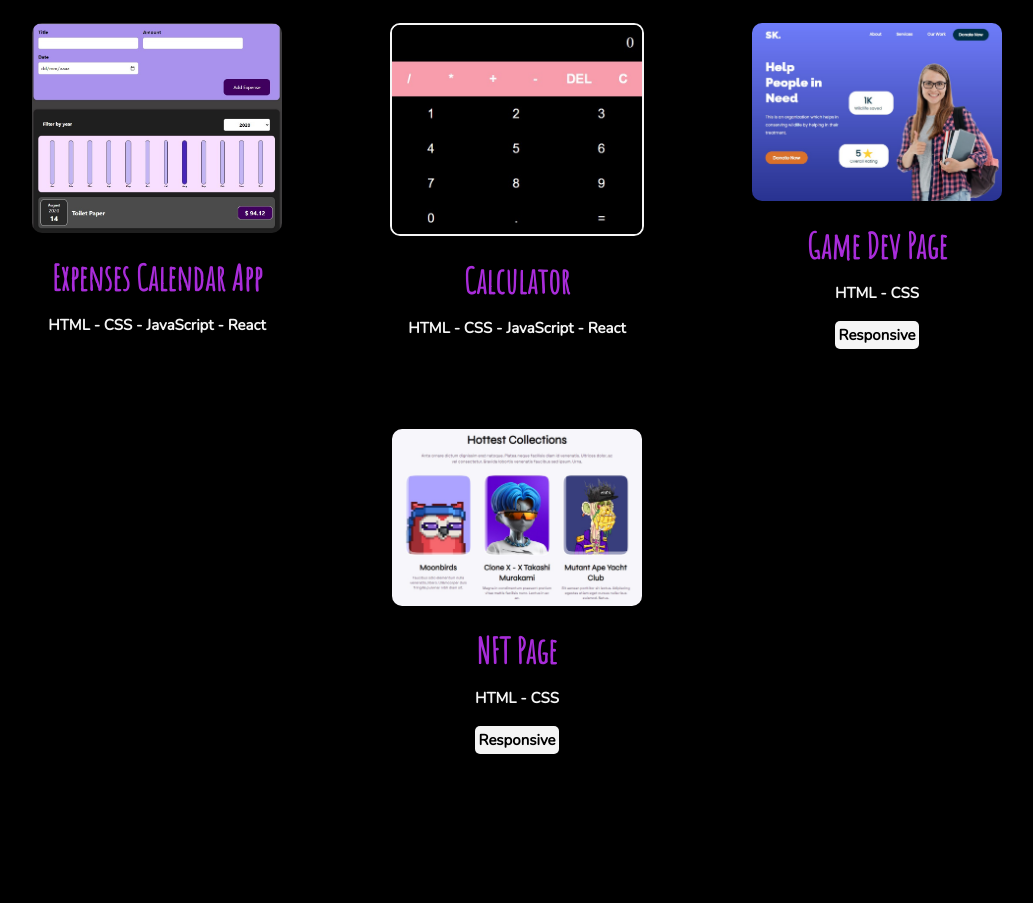
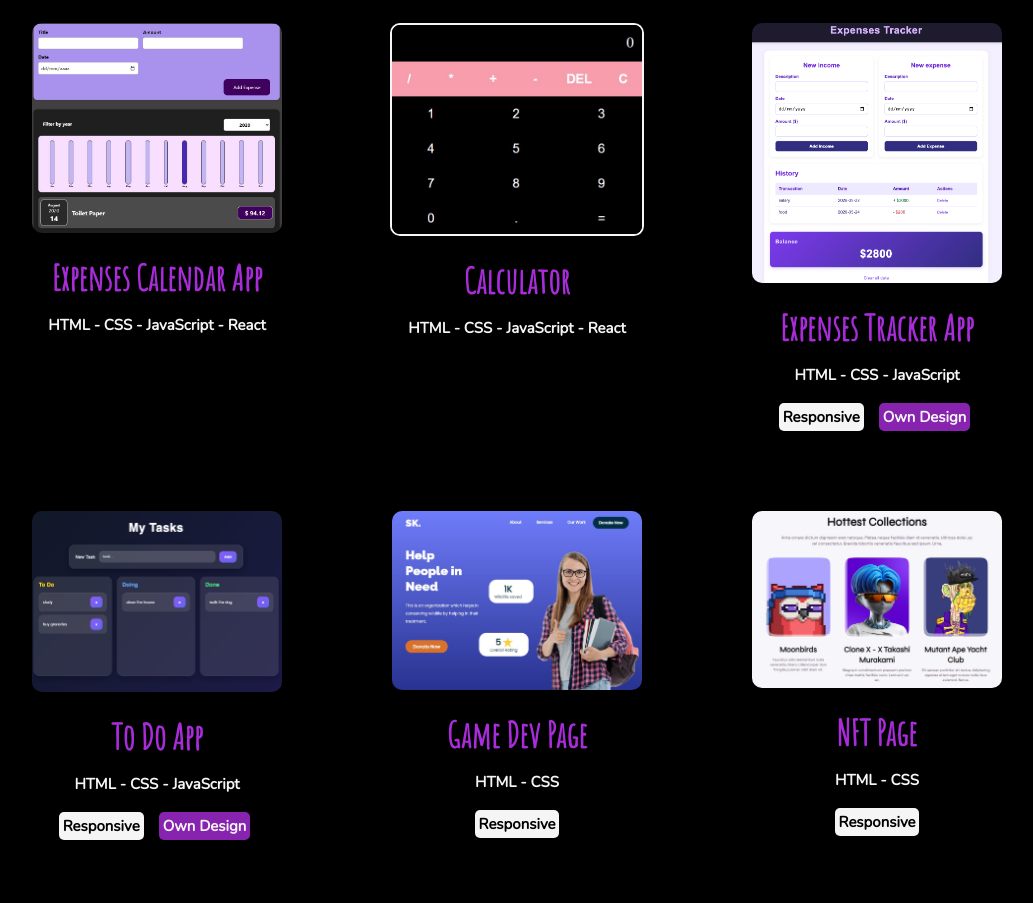
Before and after one commit to karinagb/my_page, a website: page Portfolium/index.html in a window 1280 px wide. Shown: the part 697-1600 px from the top of the page, without its empty margins (123-1156 px from the left). Before the commit the page ends 1561 px from the top, so only its background shows below. Drawn offline with nearby package versions, Linux system fonts and the light colour scheme.

Commit message:
Include javascript projects

```diff
--- a/Portfolium/index.html
+++ b/Portfolium/index.html
@@ -35,7 +35,7 @@
           <h2>Kami Snorkel Tours</h2>
         </a>
         <p>HTML - CSS - Tailwind - JavaScript - TypeScript - React - Next.js 16 - Node.js - Strapi - Strapi Cloud - Vercel</p>
-        <div class="kami_description">
+        <div class="description">
           <h3>Responsive</h3>
           <h3>Full Stack</h3>
           <h4>Own Design</h4>
@@ -51,7 +51,7 @@
           <h2>two dev</h2>
         </a>
         <p>HTML - CSS - Tailwind - JavaScript - TypeScript - React - Next.js 13 - Node.js - Strapi - Digital Ocean - Vercel</p>
-        <div class="two_dev_description">
+        <div class="description">
           <h3>Responsive</h3>
           <h4>Own Design</h4>
         </div>
@@ -93,6 +93,36 @@
       </div>
 
       <div class="portfolium_item">
+        <a href="https://karinagb.github.io/expenses-tracker-app/" target="_blank">
+          <img
+            class="portfolium_image"
+            src="./images/expenses_tracker.jpg"
+            alt="page" />
+          <h2>Expenses Tracker App</h2>
+        </a>
+         <p>HTML - CSS - JavaScript</p>
+          <div class="description">
+          <h3>Responsive</h3>
+          <h4>Own Design</h4>
+        </div>
+      </div>
+
+      <div class="portfolium_item">
+        <a href="https://karinagb.github.io/to-do-app/" target="_blank">
+          <img
+            class="portfolium_image"
+            src="./images/to_do.jpg"
+            alt="page" />
+          <h2>To Do App</h2>
+        </a>
+        <p>HTML - CSS - JavaScript</p>
+          <div class="description">
+          <h3>Responsive</h3>
+          <h4>Own Design</h4>
+        </div>
+      </div>
+
+      <div class="portfolium_item">
         <a href="https://karinagb.github.io/game_dev_page/" target="_blank">
           <img
             class="portfolium_image"
--- a/Portfolium/style.css
+++ b/Portfolium/style.css
@@ -150,12 +150,7 @@ a h2:hover {
   transform-origin: center;
 }
 
-.two_dev_description {
-  display:flex;
-  flex-direction: row;
-}
-
-.kami_description {
+.description {
   display: flex;
   flex-direction: row;
   flex-wrap: wrap;
```
Also changed, not shown: Portfolium/images/expenses_tracker.jpg (added), Portfolium/images/to_do.jpg (added), 2 other files.
